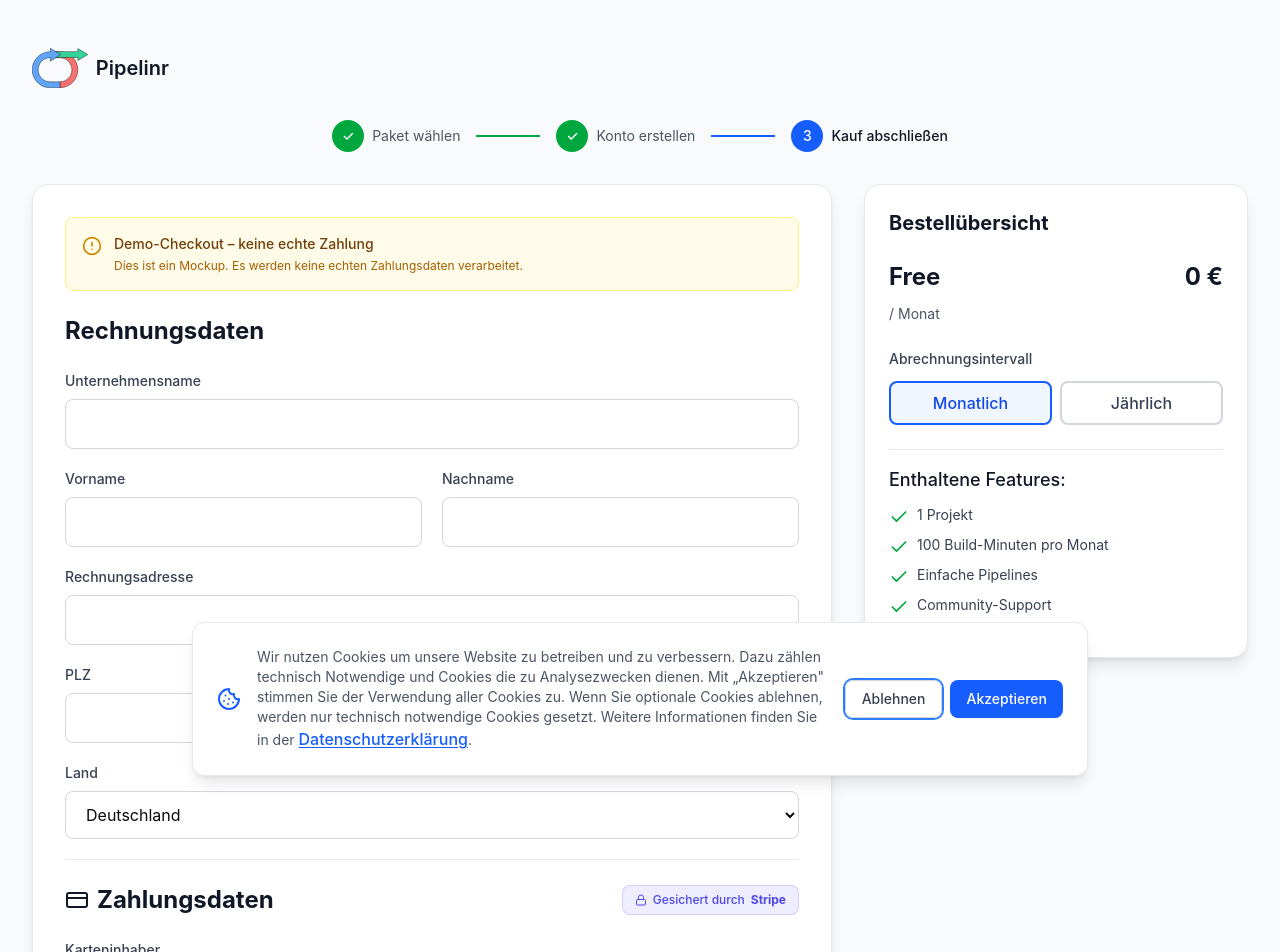
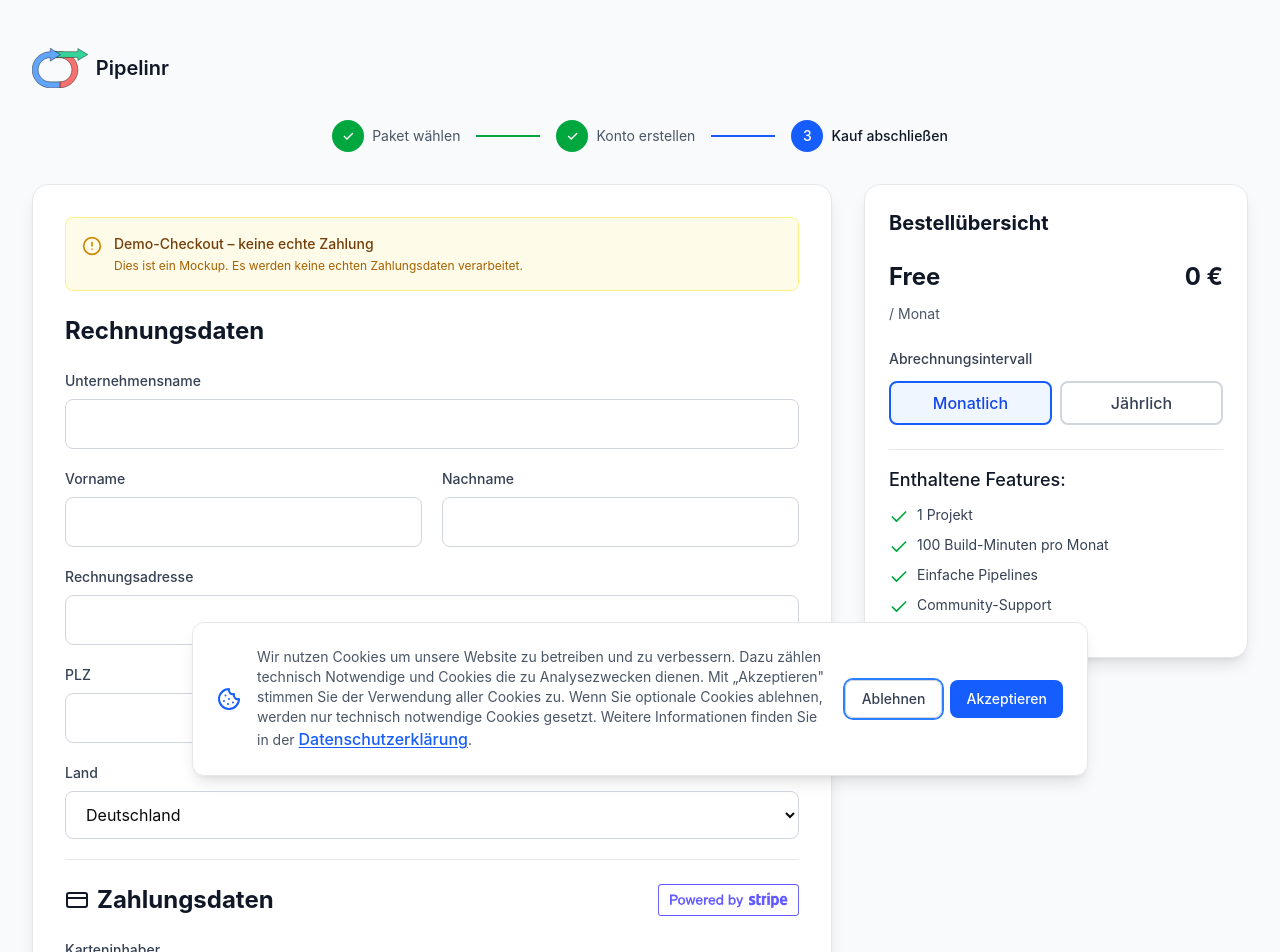
Before and after one commit to Leguan16/Pipelinr, a React (Vite) app: page /checkout in a window 1280 px wide. Shown: the top 952 px of the page. Built offline with nearby package versions, Linux system fonts and the light colour scheme.

Commit message:
add stripe logo to checkout

```diff
--- a/src/app/pages/Checkout.tsx
+++ b/src/app/pages/Checkout.tsx
@@ -328,10 +328,7 @@ export function Checkout() {
                       <CreditCard className="w-6 h-6" />
                       Zahlungsdaten
                     </h2>
-                    <span className="flex items-center gap-1.5 px-3 py-1.5 bg-[#635bff]/10 border border-[#635bff]/20 rounded-lg text-xs font-medium text-[#4f46e5]">
-                      <Lock className="w-3 h-3" />
-                      Gesichert durch <strong>Stripe</strong>
-                    </span>
+                    <img src="/src/content/stripe.svg" alt="Powered by Stripe" className="h-8" />
                   </div>
 
                   <div className="space-y-5">
--- a/src/content/imprint.md
+++ b/src/content/imprint.md
@@ -23,6 +23,8 @@ Aufsichtsbehörde: Magistratisches Bezirksamt des I. Bezirkes
 JetbBrains stellt diese Schriftart unter der SIL Open Font License, Version 1.1 ([https://scripts.sil.org/OFL](https://scripts.sil.org/OFL))
 zur freien Nutzung und Weiterverbreitung zur Verfügung.
 
+Stripe erlaubt die Nutzung ihrer offiziellen Brand-Assets per ihren Mark usage Terms ([https://stripe.com/de/legal/marks](https://stripe.com/de/legal/marks)).
+
 **KI-Hinweise:**
 Das Layout und einzelne Inhalte wurden mithilfe von Figma und Figma AI gestaltet bzw. überarbeitet.
 Laut den Figma AI Terms ([https://www.figma.com/legal/ai-terms/](https://www.figma.com/legal/ai-terms/))
```
Also changed, not shown: src/content/stripe.svg (added).
